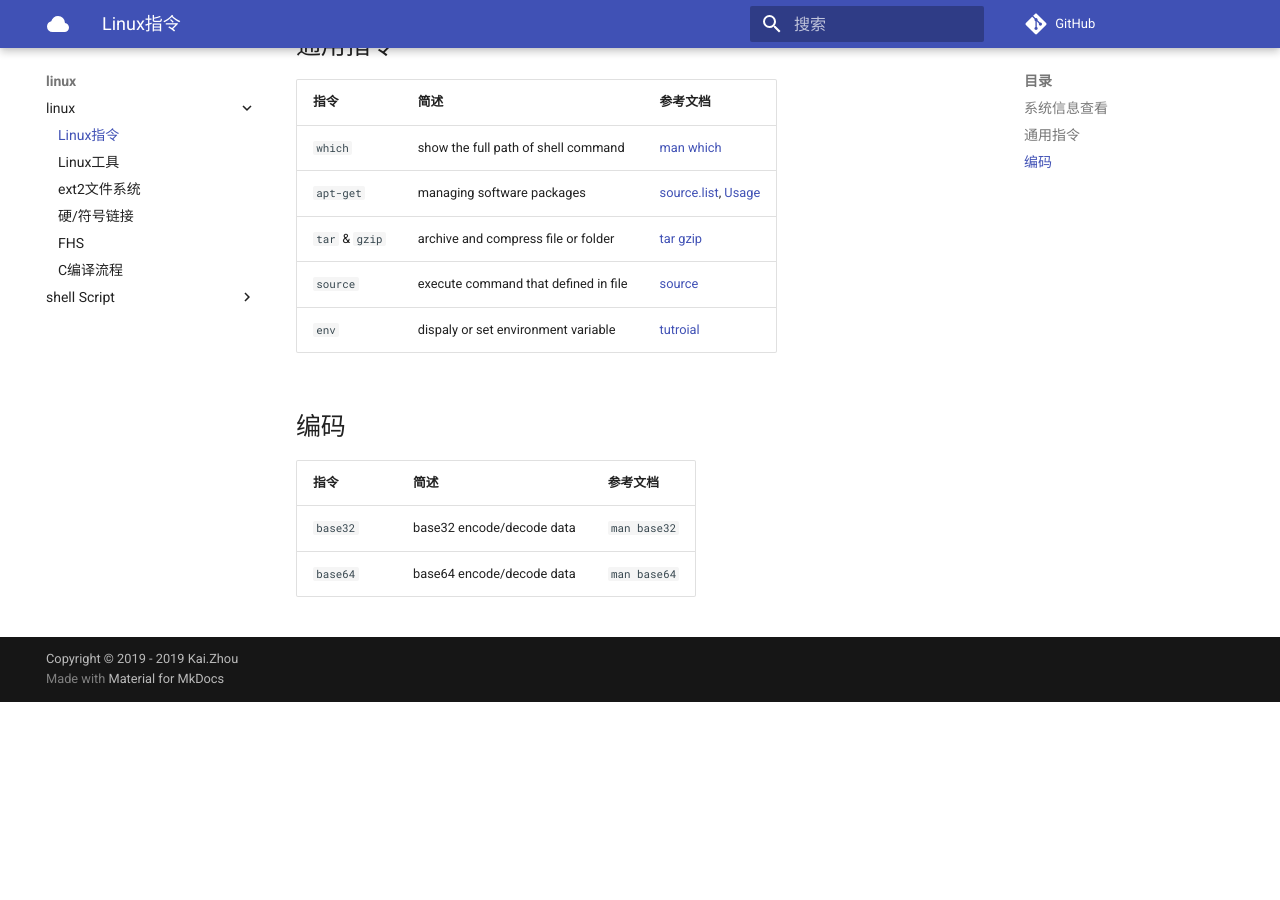
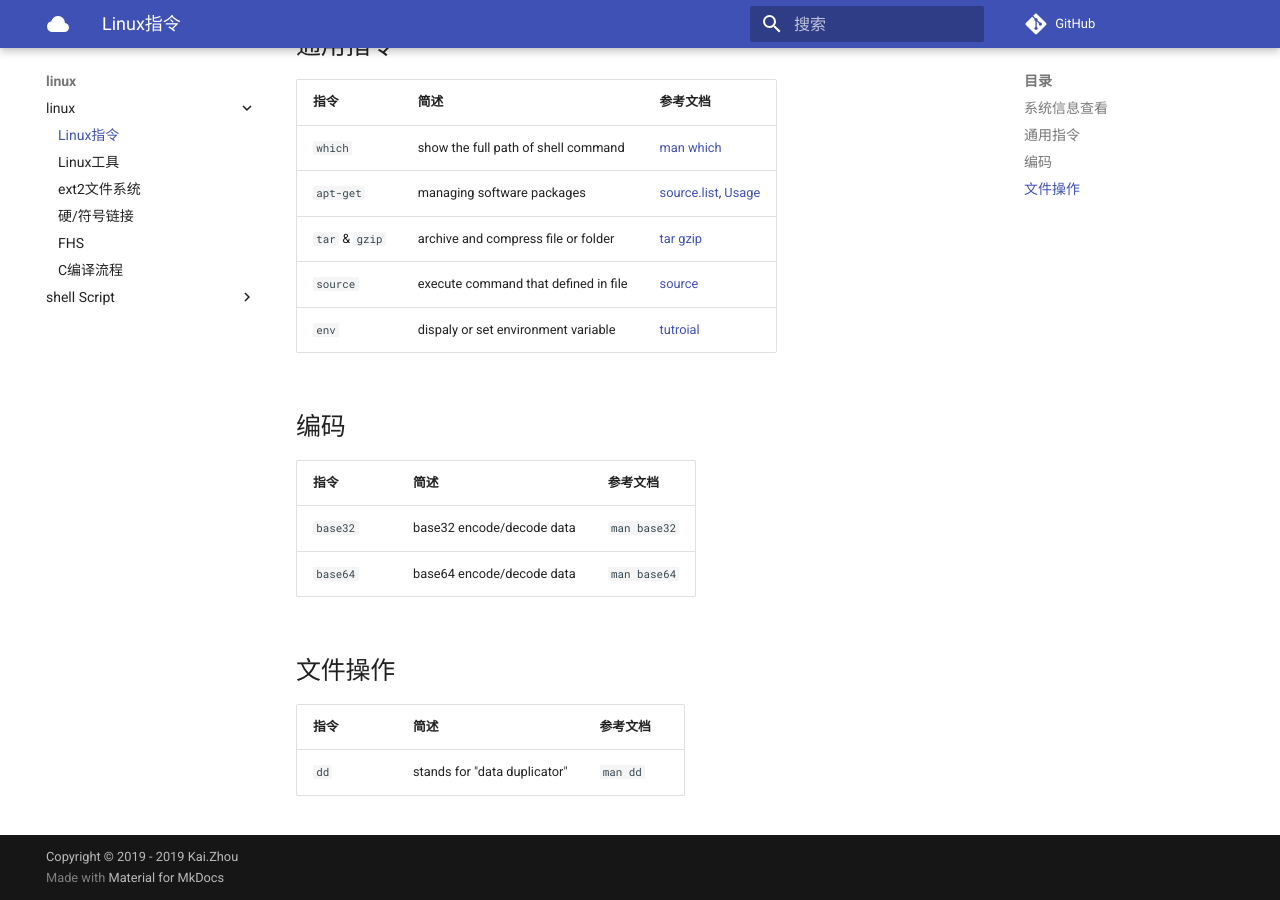
Before and after one commit to zhoukaidev/ks_blog, an MkDocs documentation site: the page built from docs/shell/linux/command.md, in a window 1280 px wide and 900 px high, scrolled down 509 px. Built offline with MkDocs 1.6.1 and Material for MkDocs 9.7.7, drawn with Linux system fonts in a browser that asks for light colours; comment, search, counter and statistics services are not loaded; before the commit the page ends 1211 px from its top, so only the background shows below that.

Commit message:
add `dd` command

```diff
--- a/docs/shell/linux/command.md
+++ b/docs/shell/linux/command.md
@@ -28,3 +28,9 @@
 |-------|---------|-----------|
 | `base32` | base32 encode/decode data | `man base32` |
 | `base64` | base64 encode/decode data  | `man base64`  |
+
+## 文件操作
+
+| 指令  | 简述  | 参考文档  |
+|------|--------|----------|
+| `dd` | stands for "data duplicator" | `man dd` |
```
